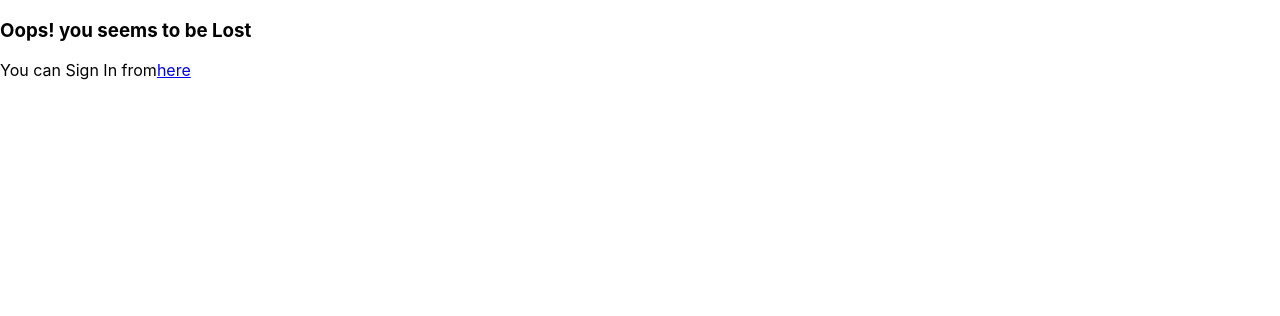
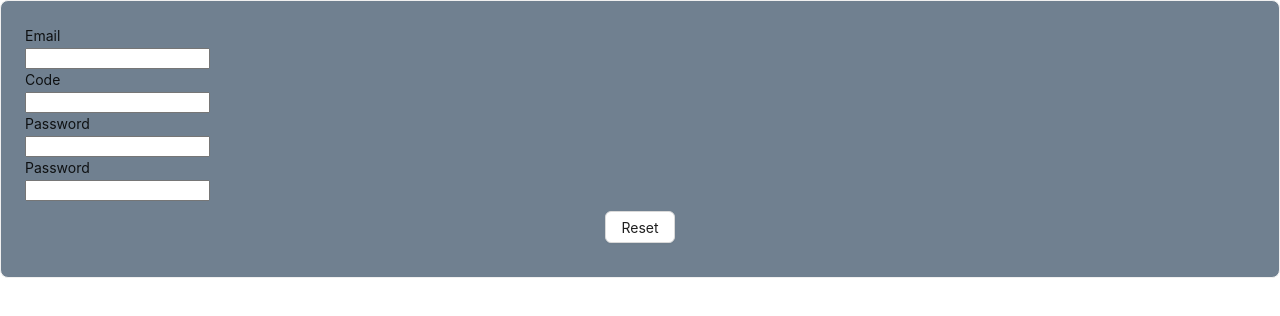
Before and after one commit to chirayudevs/ecommerce, a React (Create React App) app: page /resetPassword in a window 1280 px wide. Shown: the top 316 px of the page. Built offline with nearby package versions, Linux system fonts and the light colour scheme.

Commit message:
feat: Reset password completed

```diff
--- a/src/App.js
+++ b/src/App.js
@@ -8,10 +8,10 @@ import LogIn from './pages/LogIn/LogIn';
 import OrdersPage from './pages/orders';
 import './App.css';
 import ErrorPage from "./pages/ErrorPage/errorPage";
+import ResetPassword from "./pages/ResetPassword";
 
 const App = () => {
   return (
-
       <Routes>
         <Route path='/home' element={<LandingPage />} />
         <Route path='/viewProduct/:_id' element={<ProductView />} />
@@ -19,6 +19,7 @@ const App = () => {
         <Route path='/verify' element={<VerifyEmail />} />
         <Route path='/' element={<LogIn />} />
         <Route path='/orders' element={<OrdersPage />} />
+        <Route path='/resetPassword' element={<ResetPassword />} />
         <Route path='/*' element={<ErrorPage />} />
       </Routes>
   );
--- a/src/pages/LogIn/LogIn.js
+++ b/src/pages/LogIn/LogIn.js
@@ -14,6 +14,10 @@ const LogIn = () => {
     password : ""
   };
 
+  const initValue = {
+    email: ""
+  }
+
   const navigate = useNavigate();
   const dispatch = useDispatch();
   const [user, setUser] = useState(initialValues);
@@ -21,6 +25,7 @@ const LogIn = () => {
   const login = useSelector(state => state.logIn.login);
   const [messageApi, contextHolder] = message.useMessage();
   const [isButtonClicked, setIsButtonClicked] = useState(false);
+  const [resetMail, setResetMail] = useState(initValue);
 
   console.log('login', login?.data?.accessToken?.accessToken);
 
@@ -65,7 +70,8 @@ const LogIn = () => {
   };
 
   const onClickResetLink = () => {
-    dispatch(ResetPasswordRequest(user))
+    dispatch(ResetPasswordRequest(resetMail));
+    navigate('/ResetPassword')
   };
 
   return (
@@ -106,19 +112,25 @@ const LogIn = () => {
               <form className="form-wrapper">
                 <div>
                   <label> Email </label>
-                  <input type="email" name="email" title="email" onChange={onChangeHandler} required={true}/>
+                  <input
+                    type="email"
+                    name="email"
+                    title="email"
+                    onChange={(e) => setResetMail({email: e.target.value})}
+                    required={true}
+                  />
                 </div>
 
                 <div className="login-button">
                   <Button
-                      variant="success"
-                      onClick={() => onClickResetLink()}
+                    variant="success"
+                    onClick={() => onClickResetLink()}
                   >
                     Reset Link
                   </Button>
                 </div>
               </form>
-              </Card>
+            </Card>
           }
         </div>
       </div>
--- /dev/null
+++ b/src/pages/ResetPassword/index.js
@@ -0,0 +1,58 @@
+import React, {useState} from 'react';
+import { Button, Card } from 'antd';
+
+const ResetPassword = () => {
+
+  const initialValues = {
+    email : "",
+    code : "",
+    newpassword: "",
+    confirmpassword: ""
+  };
+
+  const [resetValues, setResetValues] = useState(initialValues);
+
+  const onChangeHandler = (e) => {
+    const { name, value } = e.target;
+    setResetValues({...resetValues, [name]: value});
+  };
+
+  return (
+    <div>
+      <Card className="card-wrapper">
+        <form className="form-wrapper">
+          <div>
+            <label> Email </label>
+            <input type="email" name="email" title="email" onChange={onChangeHandler} required={true}/>
+          </div>
+
+          <div>
+            <label> Code </label>
+            <input type="number" name="code" title="code" onChange={onChangeHandler} required={true}/>
+          </div>
+
+          <div>
+            <label> Password </label>
+            <input type="password" name="newpassword" title="New password" onChange={onChangeHandler} required={true}/>
+          </div>
+
+          <div>
+            <label> Password </label>
+            <input type="password" name="confirmpassword" title="Confirm password" onChange={onChangeHandler} required={true}/>
+          </div>
+
+          <div className="login-button">
+            <Button
+              variant="success"
+              //onClick={() => onFinish()}
+            >
+              Reset
+            </Button>
+          </div>
+        </form>
+      </Card>
+    </div>
+  )
+};
+
+export default ResetPassword;
--- a/src/redux/resetPassword/actions.js
+++ b/src/redux/resetPassword/actions.js
@@ -5,7 +5,7 @@ export const ResetPasswordRequest = (params) => {
   return async (dispatch) => {
     dispatch({type: RESET_PASSWORD_REQUEST});
 
-    await Post('/auth/password/email', params).then((response) =>
+    await Post('auth/password/email', params).then((response) =>
       dispatch({
         type: RESET_PASSWORD_SUCCESS,
         payload: response,
```
